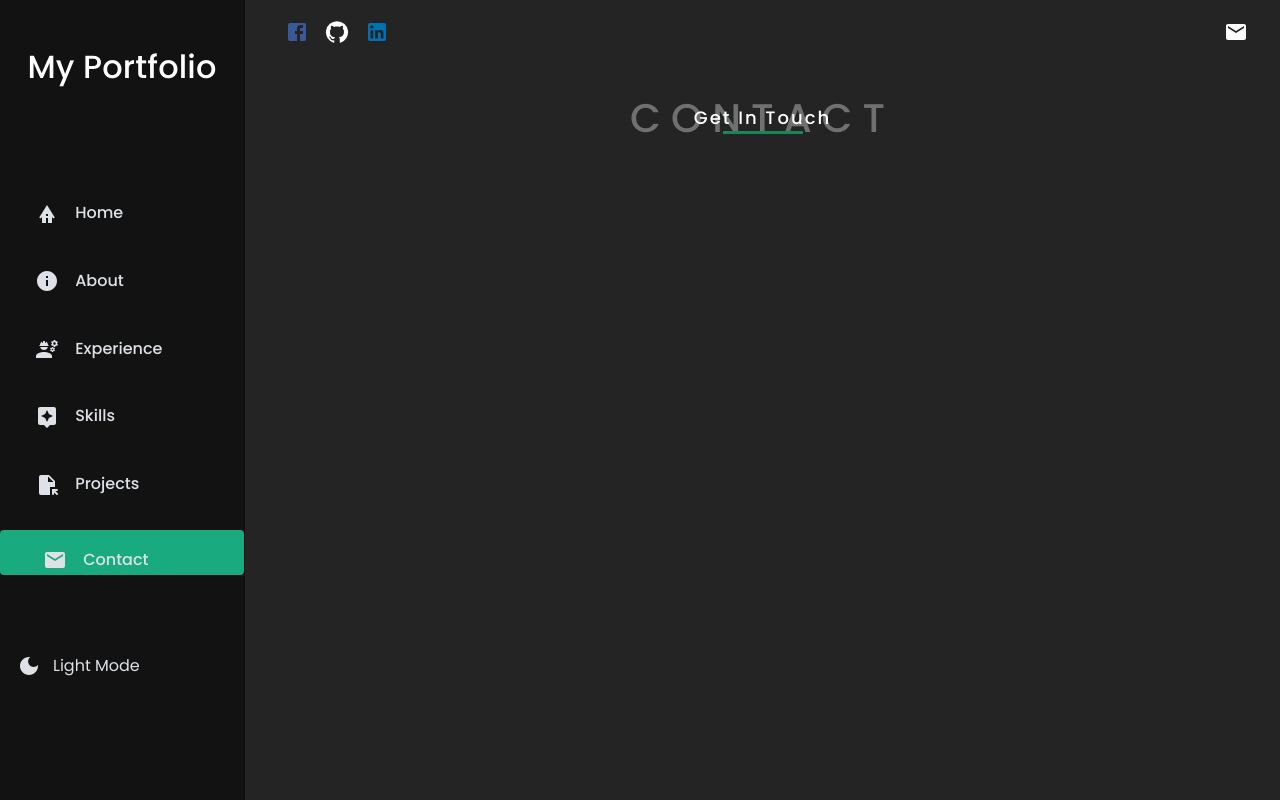
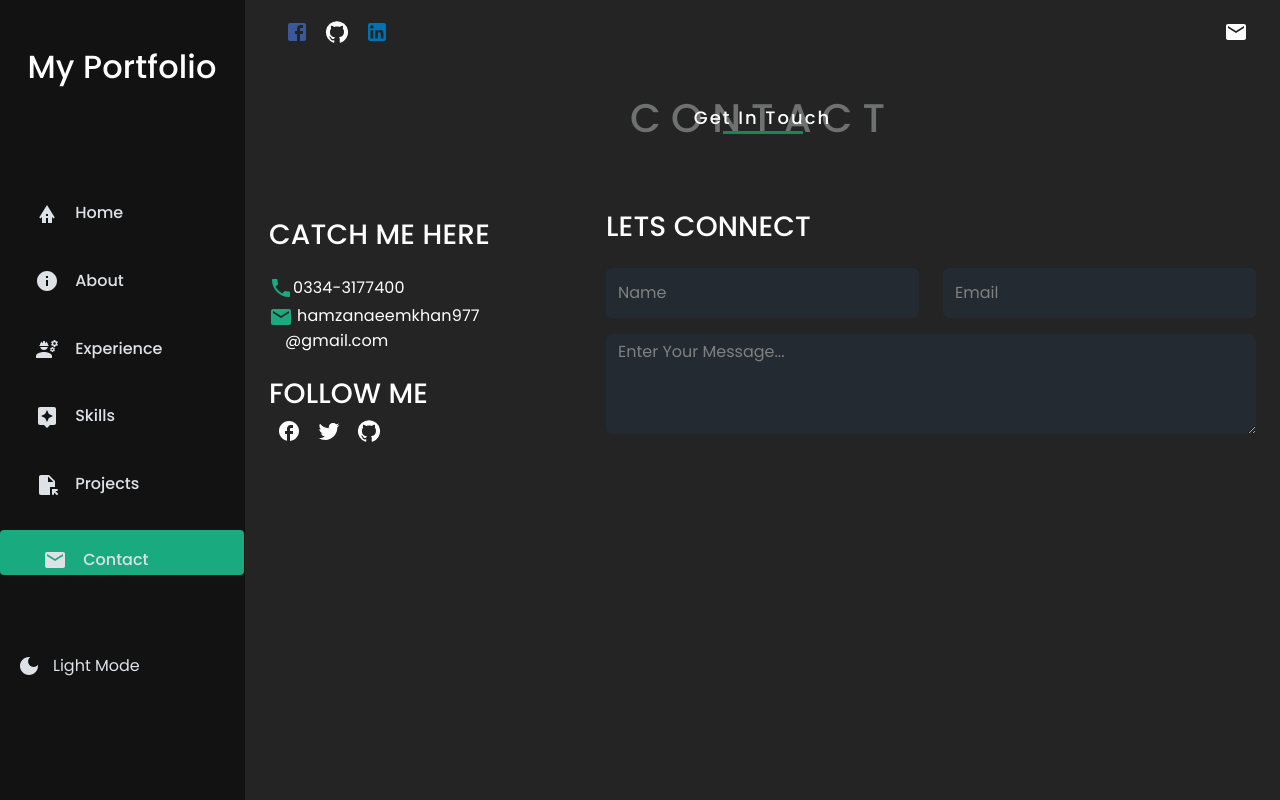
Before and after one commit to Hamzanaeem00/My-Portfolio, a React (Vite) app in the folder my-portfolio/: page /contact in a window 1280 px wide. Built offline with nearby package versions, Linux system fonts and the light colour scheme.

Commit message:
contact ui

```diff
--- a/my-portfolio/src/App.css
+++ b/my-portfolio/src/App.css
@@ -124,3 +124,9 @@ body {
 #dark .para {
   font-weight: 100 !important;
 }
+#dark .con-input {
+  background-color: #232A31;
+}
+#dark .con-text {
+  background-color: #232A31;
+}
--- a/my-portfolio/src/Pages/Contact/Contact.jsx
+++ b/my-portfolio/src/Pages/Contact/Contact.jsx
@@ -1,4 +1,5 @@
 import React from "react";
+import ContactForm from "../../components/ContactForm/ContactForm";
 
 const Contact = () => {
   return (
@@ -15,6 +16,7 @@ const Contact = () => {
           ></p>
         </p>
       </div>
+      <ContactForm />
     </div>
   )
 };
--- /dev/null
+++ b/my-portfolio/src/components/ContactForm/ContactForm.css
@@ -0,0 +1,19 @@
+.con-input{
+    height: 50px;
+    border-radius: 8px;
+    border: none !important;
+}
+.con-text{
+    height: 100px !important;
+    border: none !important;
+}
+
+::placeholder{
+    color: grey !important;
+}
+.form-control:focus {
+    border: 1px solid #ced4da;
+    border-color: 2px solid #80bdff!important;
+    /* border: 4px solid #80bdff; */
+    box-shadow: 0 0 5px rgba(128,189,255,.5) !important ;
+}
--- /dev/null
+++ b/my-portfolio/src/components/ContactForm/ContactForm.jsx
@@ -0,0 +1,38 @@
+import React from 'react'
+import './ContactForm.css'
+import ContactInfo from '../ContactInfo/ContactInfo'
+
+const ContactForm = () => {
+
+    const handleSubmit = ()=>{
+
+    }
+  return (
+    <div className='row'>
+        <div className='col-lg-4 col-md-6 col-sm-12'>
+        <ContactInfo />
+        </div>
+        <div className='col-lg-8 col-md-6 col-sm-12'>
+      <h3>
+        LETS CONNECT
+      </h3>
+      <form onSubmit={handleSubmit}>
+        <div className='row'>
+            <div className='col-lg-6 col-md-12 col-sm-12 '>
+        <input className='col-lg-12 col-sm-12 col-md-12 con-input form-control mt-3' type="text" placeholder='Name' />
+            </div>
+            <div className='col-lg-6 col-md-12 col-sm-12  '>
+        <input className='col-lg-12 col-sm-12 col-md-12 con-input form-control mt-3' type="text" placeholder='Email' />
+            </div>
+        </div>
+        <div className='mt-3'>
+            <textarea name="" id=""  className='w-100 form-control con-text'   placeholder='Enter Your Message...'></textarea>
+        </div>
+      </form>
+        </div>
+
+    </div>
+  )
+}
+
+export default ContactForm
--- /dev/null
+++ b/my-portfolio/src/components/ContactInfo/ContactInfo.css
@@ -0,0 +1,4 @@
+.con-icons{
+    color: #19AA80;
+
+}
--- /dev/null
+++ b/my-portfolio/src/components/ContactInfo/ContactInfo.jsx
@@ -0,0 +1,47 @@
+import React from 'react'
+import PhoneIcon from '@mui/icons-material/Phone';
+import MailIcon from '@mui/icons-material/Mail';
+import FacebookRoundedIcon from '@mui/icons-material/FacebookRounded';
+import GitHubIcon from '@mui/icons-material/GitHub';
+import TwitterIcon from '@mui/icons-material/Twitter';
+import './ContactInfo.css'
+
+const ContactInfo = () => {
+  return (
+    <div>
+      <div className='mt-2'>
+        <h3>CATCH ME HERE</h3>
+      </div>
+      <div className='mt-4'>
+        <PhoneIcon className='con-icons' />
+         <span className=''>
+          0334-3177400
+         </span>
+      </div>
+      <div className='mt-1'>
+        <MailIcon className='con-icons'/>
+        <span className='mx-1 text-center'>hamzanaeemkhan977</span>
+        <p className='mx-3'>@gmail.com</p>
+      </div>
+
+      <div className='mt-4 '>
+        <h3>
+            FOLLOW ME
+        </h3>
+      </div>
+      <div className='d-flex '>
+      <div className='mx-2'>
+        <FacebookRoundedIcon />
+      </div>
+      <div className='mx-2'>
+        <TwitterIcon />
+      </div>
+      <div className='mx-2'>
+        <GitHubIcon />
+      </div>
+      </div>
+    </div>
+  )
+}
+
+export default ContactInfo
--- a/my-portfolio/src/components/Sidebar/InfoList/InfoList.css
+++ b/my-portfolio/src/components/Sidebar/InfoList/InfoList.css
@@ -6,7 +6,6 @@
 .list-btn:hover {
   color: #1baa80;
   border-radius: 4px;
-  opacity: 0.5px;
 }
 .icon {
   color: #dee2e6;
--- a/my-portfolio/src/components/Sidebar/InfoList/InfoList.jsx
+++ b/my-portfolio/src/components/Sidebar/InfoList/InfoList.jsx
@@ -51,7 +51,7 @@ const InfoList = () => {
   const location = useLocation();
   var display = {
     backgroundColor: "#19AA80",
-    color: "#19AA80",
+    color: "#fff",
     height: "45px",
     borderRadius: "4px",
     padding: "8px",
```
